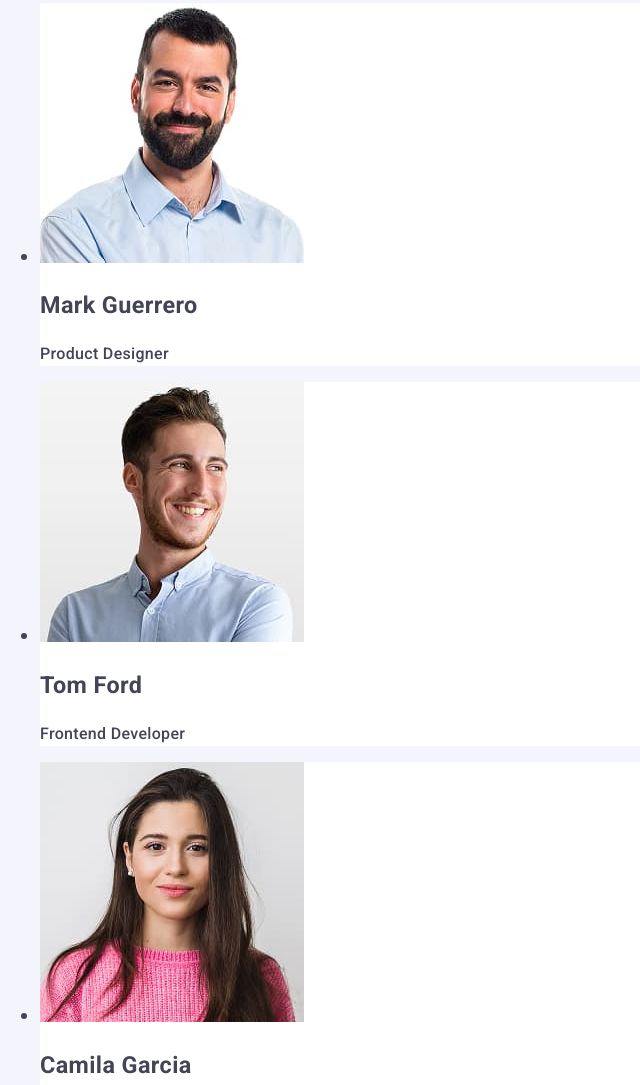
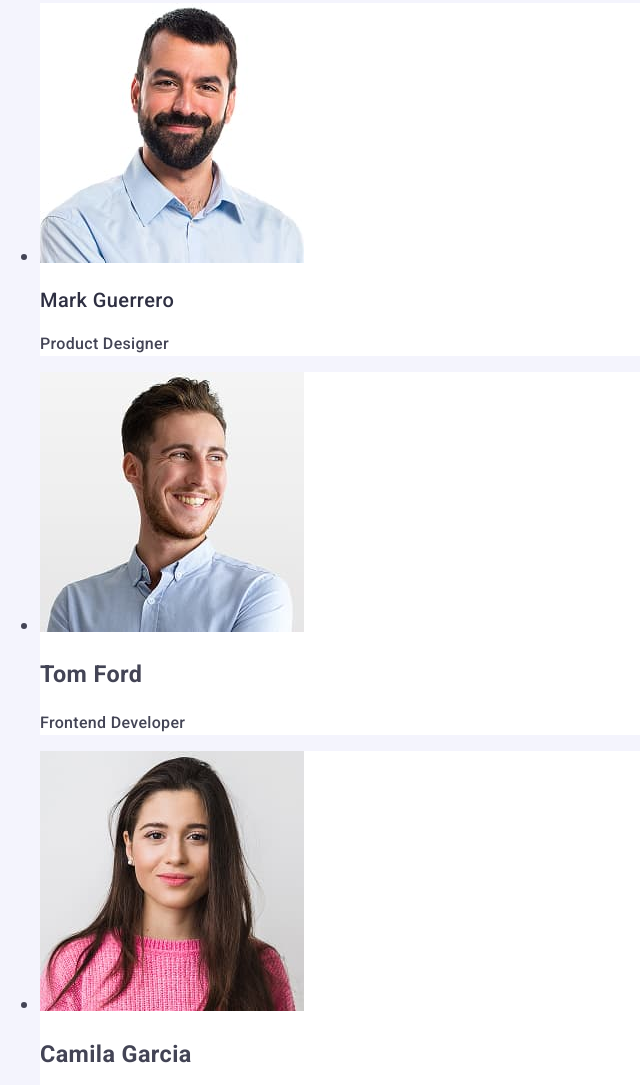
Before and after one commit to Lika2907/goit-markup-hw-02, a plain HTML site: page index.html in a window 1280 px wide. Shown: the part 846-1931 px from the top of the page, without its empty margins (0-640 px from the left). Drawn offline with nearby package versions, Linux system fonts and the light colour scheme.

Commit message:
add class

```diff
--- a/css/styles.css
+++ b/css/styles.css
@@ -104,3 +104,10 @@ body {
     letter-spacing: 0.02em;
     color: #434455;
 }
+.member-name {
+    font-weight: 500;
+    font-size: 20px;
+    line-height: 1.2;
+    letter-spacing: 0.02em;
+    color: #2e2f42;
+}
--- a/index.html
+++ b/index.html
@@ -68,7 +68,7 @@
                 <ul>
                     <li class="team-members">
                         <img src="./images/team-1.jpg" alt="Mark Guerrero, Product Designer" width="264">
-                        <h3>Mark Guerrero</h3>
+                        <h3 class="member-name">Mark Guerrero</h3>
                         <p class="occupation">Product Designer</p>
                     </li>
                     <li class="team-members">
```
